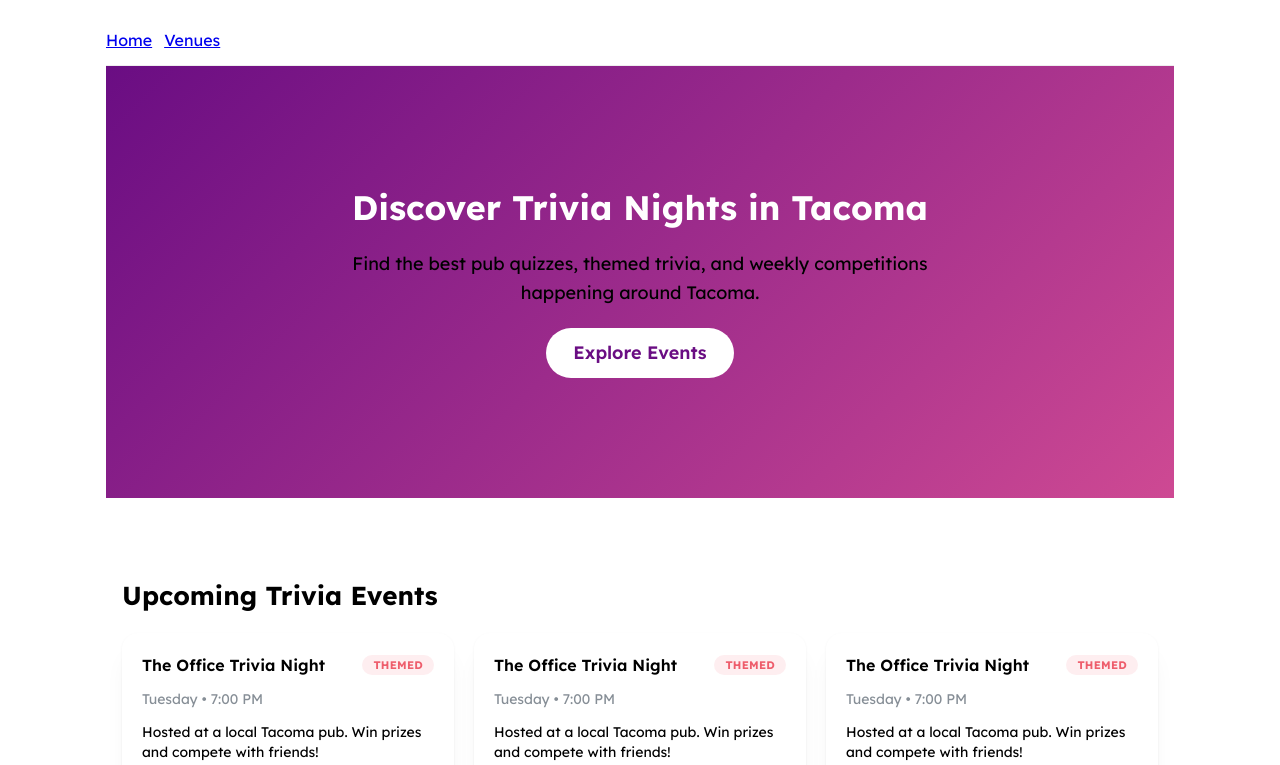
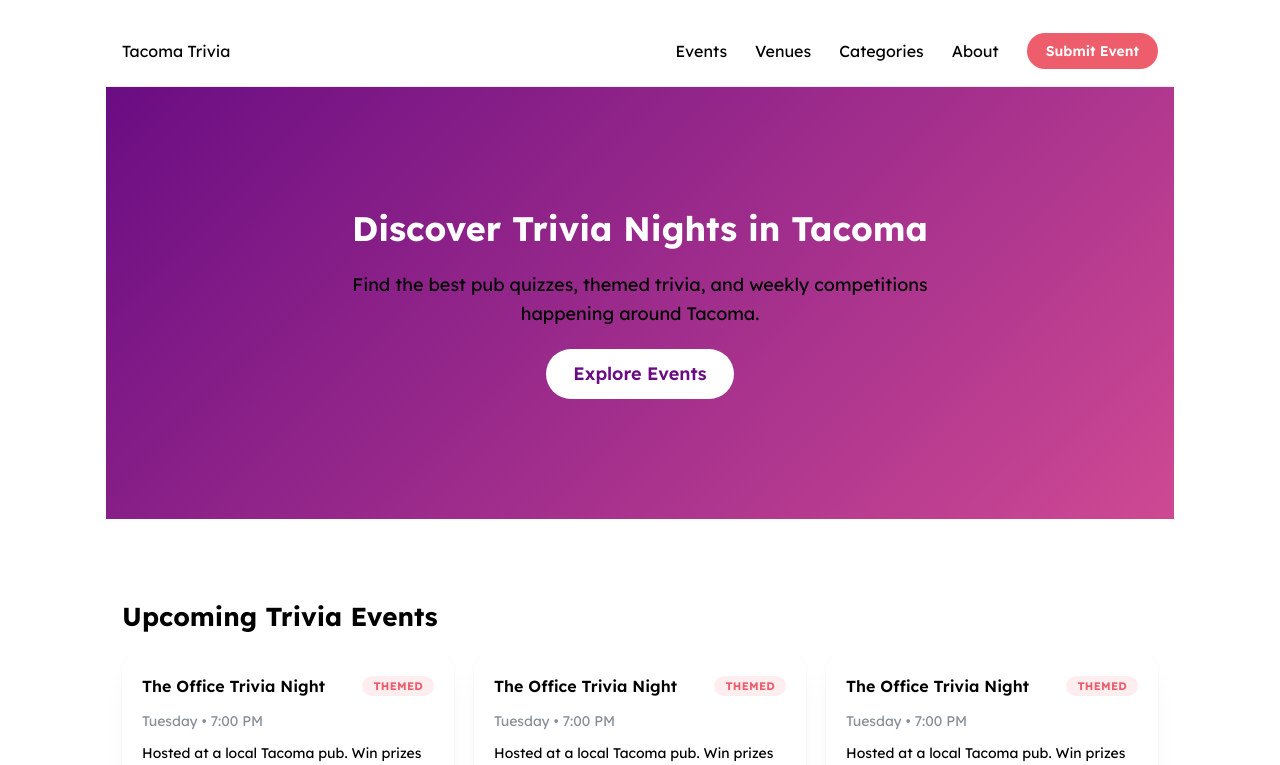
Before and after one commit to SkateCodeN/TacomaTrivia_Onion, a React (Vite) app in the folder tacomatrivia-frontend/: page / in a window 1280 px wide. Shown: the top 765 px of the page. Built offline with nearby package versions, Linux system fonts and the light colour scheme.

Commit message:
Now the entire layout has the nav bar

```diff
--- a/tacomatrivia-frontend/src/widgets/Layout.jsx
+++ b/tacomatrivia-frontend/src/widgets/Layout.jsx
@@ -1,12 +1,11 @@
 import { Outlet, NavLink } from 'react-router-dom';
+import AppNavbar from '../../src/components/AppNavBar';
 
 export default function Layout() {
   return (
     <div style={{ maxWidth: 1100, margin: '0 auto', padding: 16 }}>
-      <nav style={{ display: 'flex', gap: 12, padding: '12px 0', borderBottom: '1px solid #eee' }}>
-        <NavLink to="/" end>Home</NavLink>
-        <NavLink to="/venues">Venues</NavLink>
-      </nav>
+
+      <AppNavbar />
       <main>
         <Outlet />
       </main>
```
